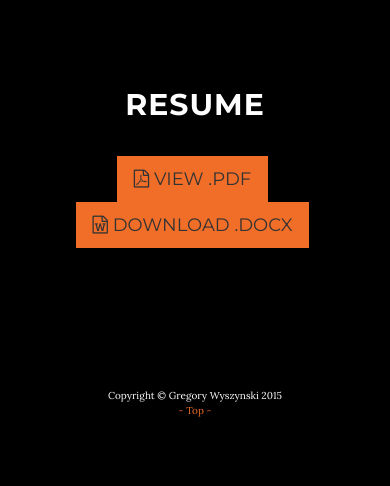
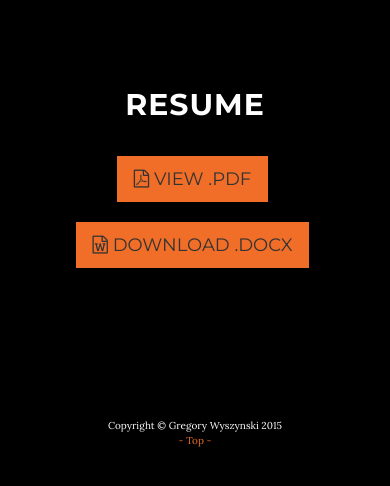
Before and after one commit to gregorywyz/Portfolio, a plain HTML site: page index.html in a window 390 px wide. Shown: the part 5906-6392 px from the top of the page. Drawn offline with Linux system fonts and the light colour scheme.

Commit message:
fixed mobile padding on resume buttons

```diff
--- a/css/style.css
+++ b/css/style.css
@@ -124,6 +124,12 @@ li {
   #resume-btn-desktop {
     display: none;
   }
+
+  .list-inline>.resume-btn {
+    display: block;
+    margin-bottom: 20px;
+    padding: 0;
+  }
 }
 
 /* Medium Devices and Up, Desktops */
--- a/index.html
+++ b/index.html
@@ -332,10 +332,10 @@
             <div class="col-lg-8 col-lg-offset-2">
                 <h2 class="shadow">Resume</h2>
                 <ul class="list-inline">
-                    <li>
+                    <li class="resume-btn">
                         <a href="resumes/Wyszynski_Greg_resume.pdf" class="btn btn-invert btn-lg" target="_blank"><i class="fa fa-file-pdf-o"></i> view .PDF</a>
                     </li>
-                    <li>
+                    <li class="resume-btn">
                         <a href="resumes/Wyszynski_Greg_resume.docx" class="btn btn-invert btn-lg"><i class="fa fa-file-word-o"></i> download .docx</a>
                     </li>
                 </ul>
```
